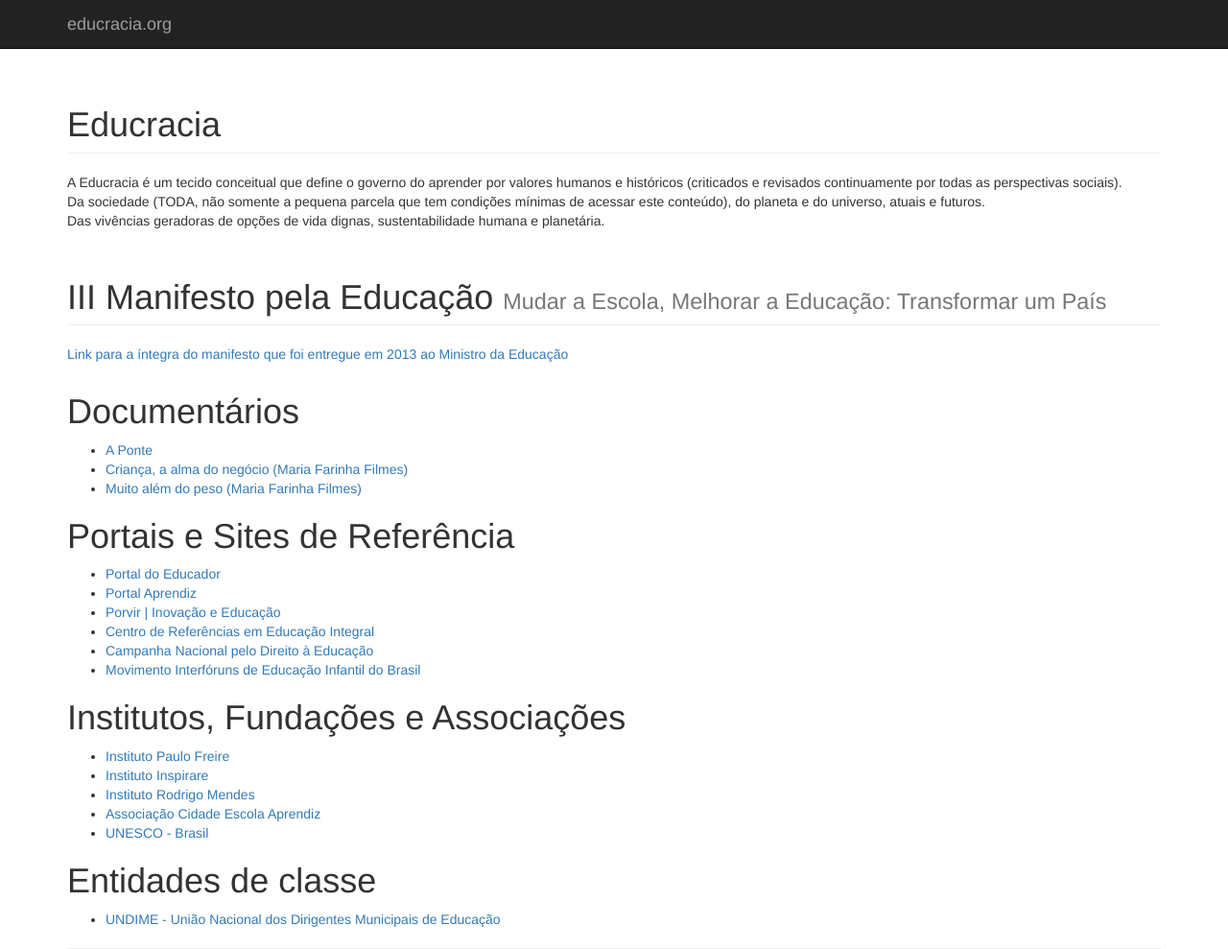
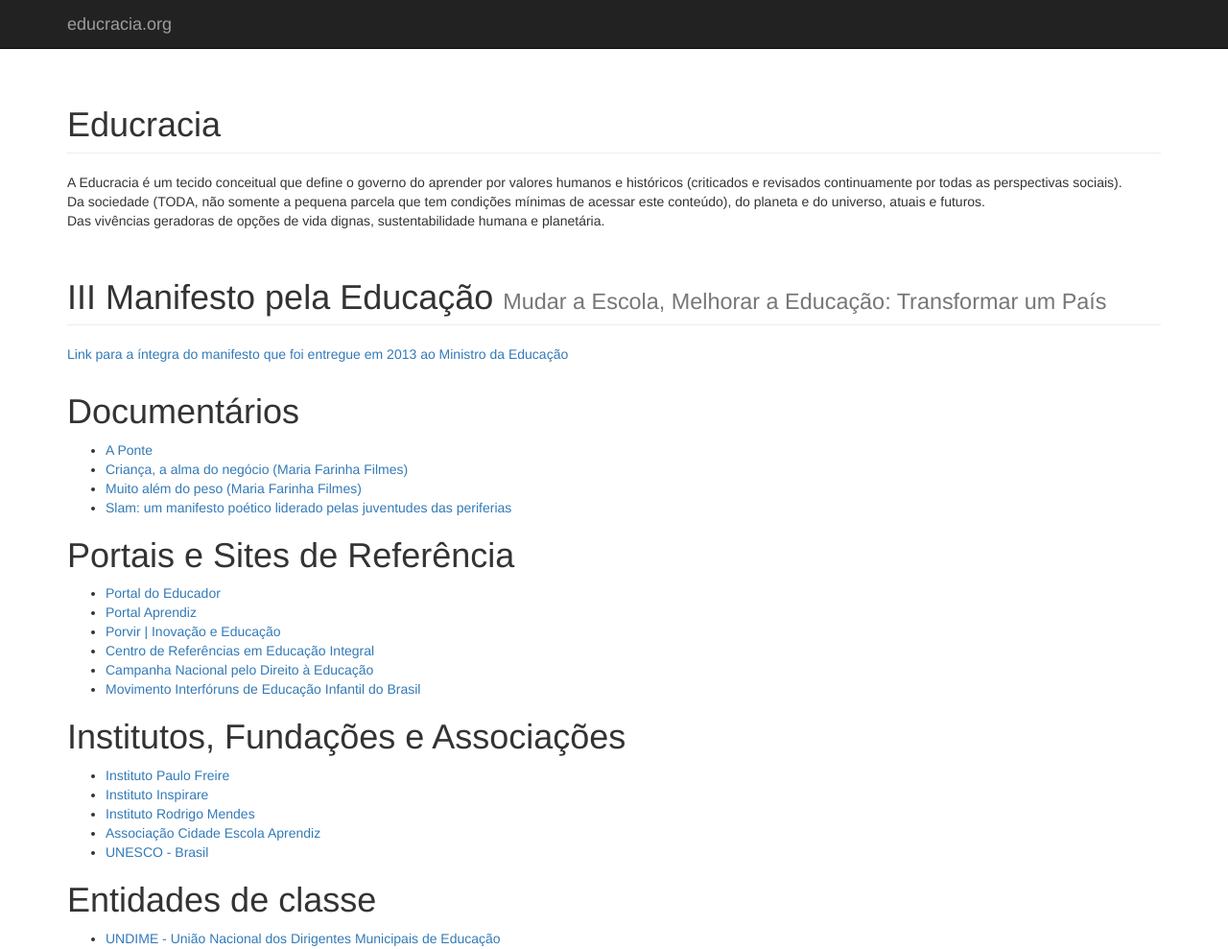
Before and after one commit to educracia/educracia, a plain HTML site: page index.html in a window 1280 px wide. Shown: the top 989 px of the page at 96% size. Drawn offline with Linux system fonts and the light colour scheme.

Commit message:
adicionando Slam manifesto poetico das juventudes das perfiferias

```diff
--- a/index.html
+++ b/index.html
@@ -97,6 +97,7 @@
           <li><a href="https://www.youtube.com/watch?v=Rs0mbQBddag">A Ponte</a></li>
           <li><a href="https://www.youtube.com/watch?v=ur9lIf4RaZ4">Criança, a alma do negócio (Maria Farinha Filmes)</a></li>
           <li><a href="https://www.youtube.com/watch?v=8UGe5GiHCT4">Muito além do peso (Maria Farinha Filmes)</a></li>
+          <li><a href="https://portal.aprendiz.uol.com.br/2019/08/12/slam-um-manifesto-poetico-liderado-pelas-juventudes-das-periferias/">Slam: um manifesto poético liderado pelas juventudes das periferias</a></li>
         </ul>
 
         <h1>Portais e Sites de Referência</h1>
```
